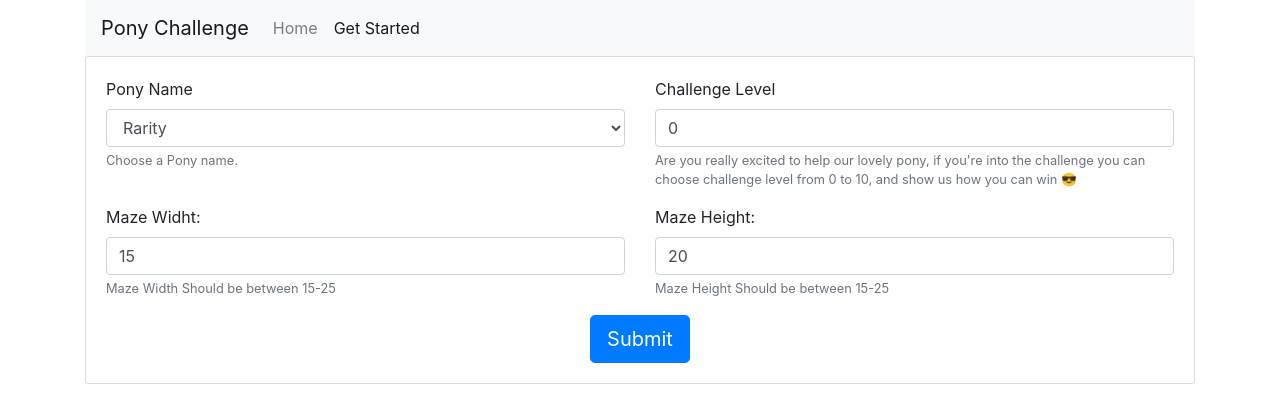
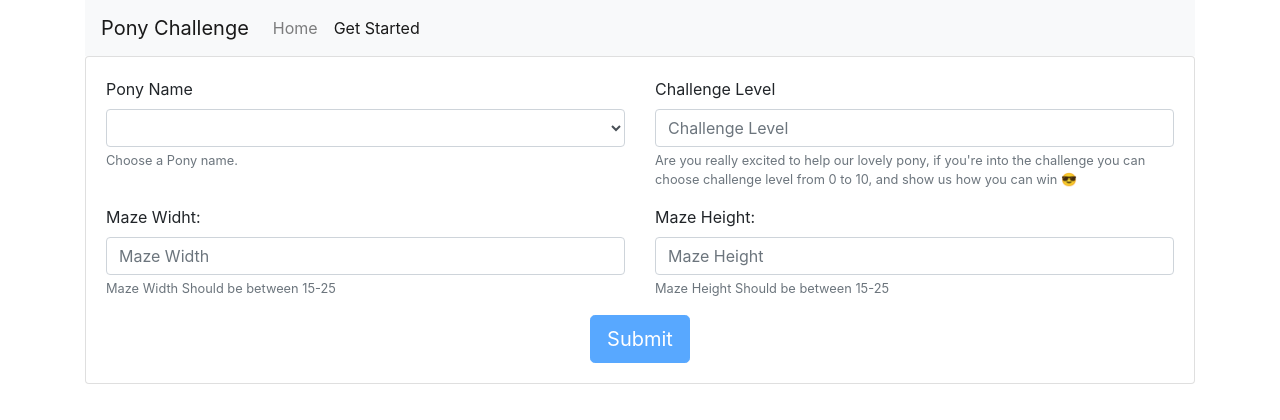
Before and after one commit to Ahmad-Magdy/Maze-Challenge, an Angular app: page /get-started in a window 1280 px wide. Shown: the top 420 px of the page. Built offline with nearby package versions, Linux system fonts and the light colour scheme.

Commit message:
remove the test values

```diff
--- a/src/app/start-playing/start-playing.component.ts
+++ b/src/app/start-playing/start-playing.component.ts
@@ -43,10 +43,7 @@ export class StartPlayingComponent implements OnInit {
         Validators.max(25)
       ])
     });
-    this.ponyUserForm.controls['ponyName'].setValue('Rarity');
-    this.ponyUserForm.controls['difficulty'].setValue(0);
-    this.ponyUserForm.controls['width'].setValue(15);
-    this.ponyUserForm.controls['height'].setValue(20);
+
   }
 
   onFormSubmit() {
```
